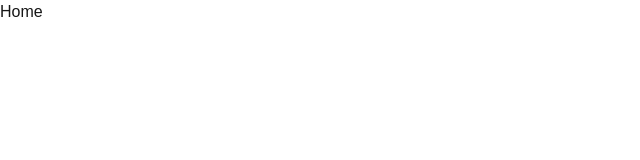
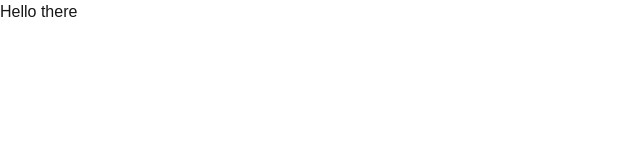
Before and after one commit to panteliza/careplus, a Next.js app: page / in a window 1280 px wide. Shown: the top 160 px of the page, without its empty margins (0-640 px from the left). Built offline with nearby package versions, Linux system fonts and the light colour scheme.

Commit message:
there added

```diff
--- a/app/page.tsx
+++ b/app/page.tsx
@@ -3,7 +3,7 @@
 export default function Home() {
   return (
     <div>
-      <h1>Home</h1>
+      <h1>Hello there</h1>
     </div>
   )
 }
```
